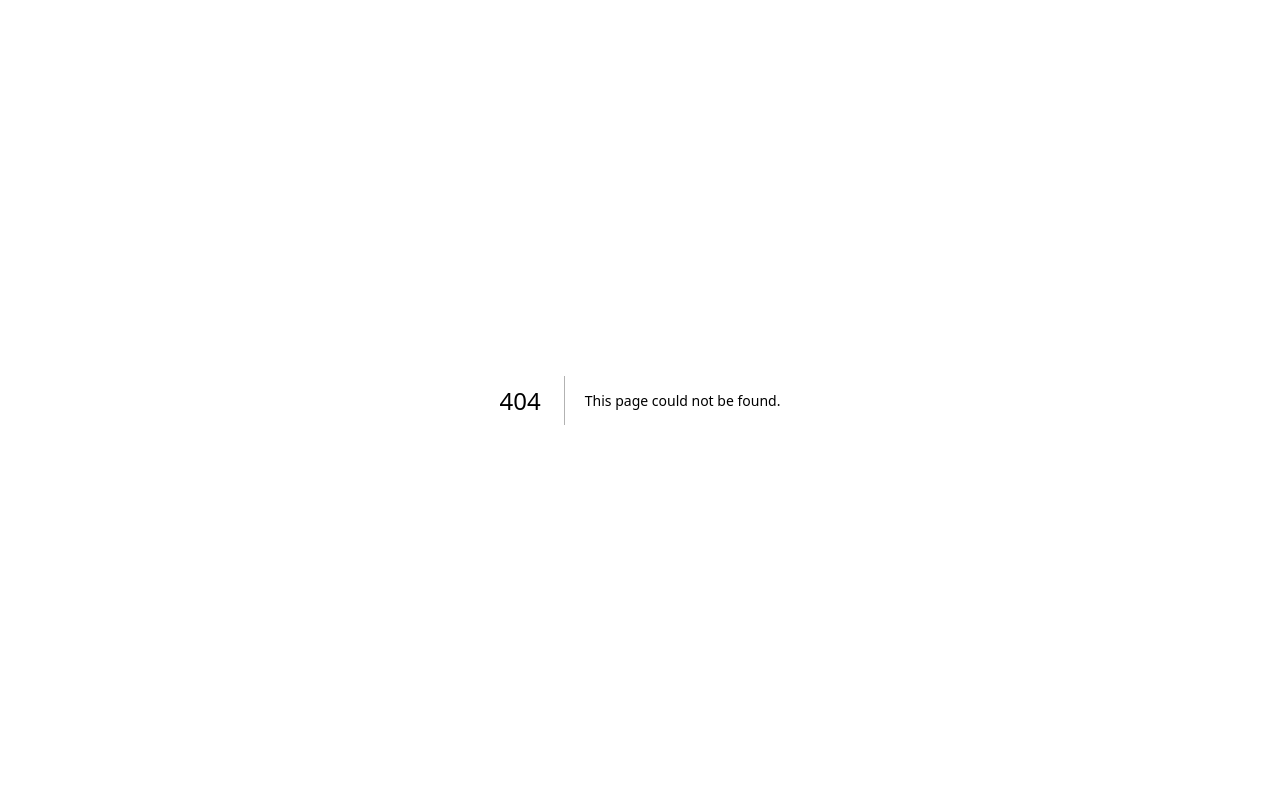
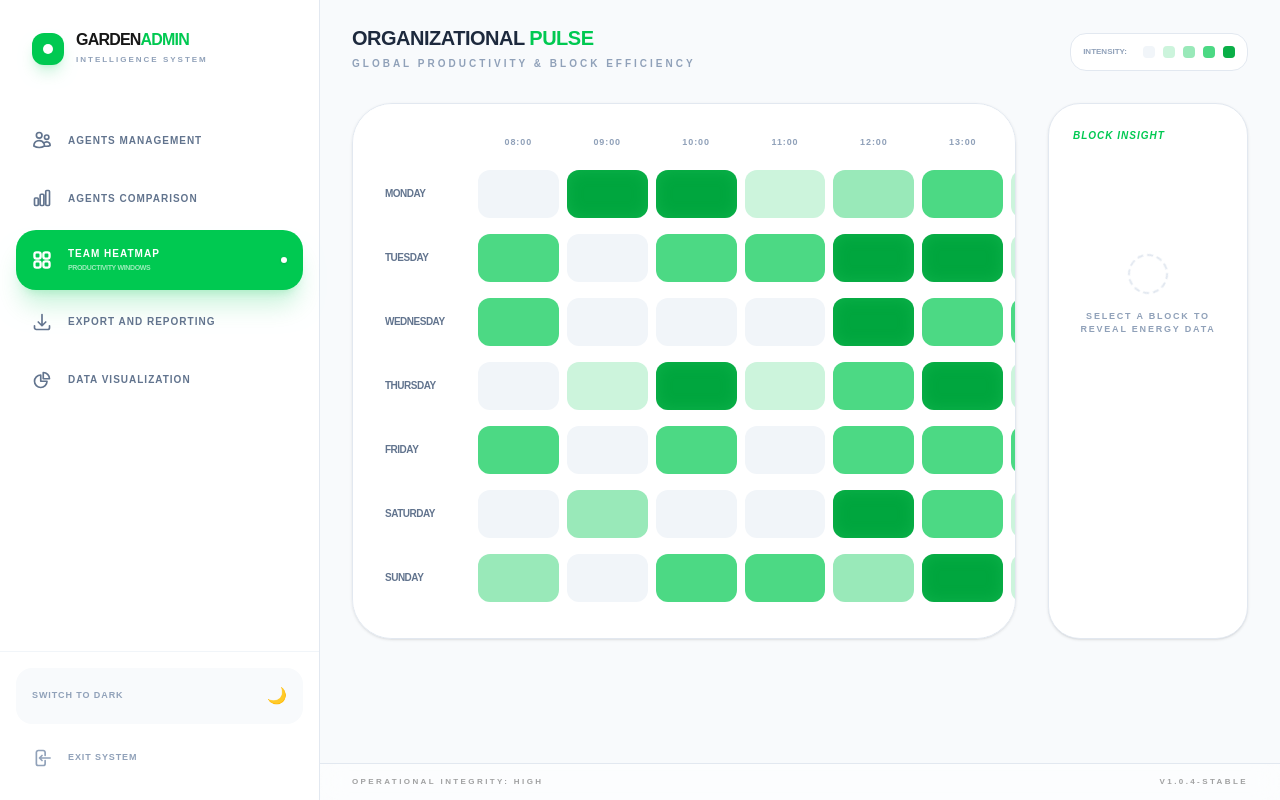
Before and after one commit to jorgezerpa/garden, a Next.js app: page /manager/team-heatmap in a window 1280 px wide. Before the commit this address had no page. Built offline with nearby package versions, Linux system fonts and the light colour scheme.

Commit message:
add team heatmap section

```diff
--- /dev/null
+++ b/app/manager/(dashboard)/team-heatmap/page.tsx
@@ -0,0 +1,170 @@
+'use client'
+import React, { useState } from 'react';
+
+// Mock Data: 7 Days x 8 Time Blocks (08:00 - 16:00)
+const days = ['Monday', 'Tuesday', 'Wednesday', 'Thursday', 'Friday', 'Saturday', 'Sunday'];
+const timeBlocks = [
+  '08:00', '09:00', '10:00', '11:00', '12:00', '13:00', '14:00', '15:00'
+];
+
+// Generate Team Performance Intensity (0-100)
+const generateHeatmapData = () => {
+  return days.map(day => ({
+    day,
+    blocks: timeBlocks.map(time => ({
+      time,
+      intensity: Math.floor(Math.random() * 100),
+      topAgent: "Sarah Chen",
+      avgSeeds: Math.floor(Math.random() * 40) + 10,
+    }))
+  }));
+};
+
+const heatmapData = generateHeatmapData();
+
+export default function TeamHeatmap() {
+  const [selectedBlock, setSelectedBlock] = useState<any>(null);
+
+  const getIntensityColor = (val: number) => {
+    if (val > 80) return 'bg-green-600 shadow-[inset_0_0_15px_rgba(34,197,94,0.4)]';
+    if (val > 60) return 'bg-green-500/70';
+    if (val > 40) return 'bg-green-500/40';
+    if (val > 20) return 'bg-green-500/20';
+    return 'bg-slate-100 dark:bg-white/5';
+  };
+
+  return (
+    <div className="space-y-8 animate-in fade-in duration-700">
+
+      {/* Header */}
+      <div className="flex flex-col md:flex-row justify-between items-end gap-4">
+        <div>
+          <h2 className="text-xl font-black uppercase tracking-tight text-slate-800 dark:text-white">
+            Organizational <span className="text-green-500">Pulse</span>
+          </h2>
+          <p className="text-[10px] font-bold text-slate-400 uppercase tracking-[0.3em] mt-1">
+            Global Productivity & Block Efficiency
+          </p>
+        </div>
+
+        <div className="flex items-center gap-2 bg-white dark:bg-[#1e2330] p-3 rounded-2xl border border-slate-200 dark:border-white/10">
+          <span className="text-[8px] font-black uppercase text-slate-400 mr-2">Intensity:</span>
+          {[20, 40, 60, 80, 100].map(v => (
+            <div key={v} className={`w-3 h-3 rounded-sm ${getIntensityColor(v)}`} />
+          ))}
+        </div>
+      </div>
+
+      <div className="grid grid-cols-1 xl:grid-cols-4 gap-8">
+
+        {/* The Grid Container */}
+        <div className="xl:col-span-3 bg-white dark:bg-[#1e2330] p-8 rounded-[2.5rem] border border-slate-200 dark:border-white/10 shadow-sm overflow-x-auto">
+          <div className="min-w-[800px]">
+            {/* Time Labels */}
+            <div className="grid grid-cols-9 mb-4">
+              <div /> {/* Spacer for day labels */}
+              {timeBlocks.map(time => (
+                <div key={time} className="text-[9px] font-black text-slate-400 uppercase text-center tracking-widest">
+                  {time}
+                </div>
+              ))}
+            </div>
+
+            {/* Heatmap Rows */}
+            <div className="space-y-2">
+              {heatmapData.map((row) => (
+                <div key={row.day} className="grid grid-cols-9 items-center group">
+                  <div className="text-[10px] font-black text-slate-500 dark:text-slate-400 uppercase tracking-tighter">
+                    {row.day}
+                  </div>
+                  {row.blocks.map((block, idx) => (
+                    <button
+                      key={idx}
+                      onMouseEnter={() => setSelectedBlock({ ...block, day: row.day })}
+                      className={`h-12 m-1 rounded-xl transition-all duration-300 hover:scale-105 hover:z-10 ${getIntensityColor(block.intensity)}`}
+                    />
+                  ))}
+                </div>
+              ))}
+            </div>
+          </div>
+        </div>
+
+{/* Intelligence Sidebar */}
+<div className="xl:col-span-1 space-y-6">
+  <div className="bg-white dark:bg-[#1e2330] p-6 rounded-[2rem] border border-slate-200 dark:border-white/10 shadow-sm h-full">
+    <h3 className="text-[10px] font-black uppercase tracking-widest text-green-500 mb-6 italic">Block Insight</h3>
+
+    {selectedBlock ? (
+      <div className="space-y-5 animate-in slide-in-from-right-4 duration-300">
+        <div>
+          <span className="text-[8px] font-black text-slate-400 uppercase block">Selected Window</span>
+          <p className="text-sm font-black dark:text-white">{selectedBlock.day} @ {selectedBlock.time}</p>
+        </div>
+
+        {/* Top Performer Card */}
+        <div className="p-4 bg-slate-50 dark:bg-black/20 rounded-2xl border border-slate-100 dark:border-white/5">
+          <span className="text-[8px] font-black text-green-500 uppercase block mb-1">Top Performer</span>
+          <div className="flex items-center gap-2">
+            <div className="w-2 h-2 rounded-full bg-green-500 animate-pulse" />
+            <p className="text-xs font-black dark:text-white">{selectedBlock.topAgent}</p>
+          </div>
+        </div>
+
+        {/* Performance Grid */}
+        <div className="grid grid-cols-2 gap-3">
+          <div className="p-3 bg-slate-50 dark:bg-black/10 rounded-xl border border-slate-100 dark:border-white/5">
+            <span className="text-[8px] font-black text-slate-400 uppercase block mb-1">Avg Seeds</span>
+            <p className="text-sm font-black dark:text-white">{selectedBlock.avgSeeds}</p>
+          </div>
+          <div className="p-3 bg-slate-50 dark:bg-black/10 rounded-xl border border-slate-100 dark:border-white/5">
+            <span className="text-[8px] font-black text-slate-400 uppercase block mb-1">Intensity</span>
+            <p className="text-sm font-black text-green-500">{selectedBlock.intensity}%</p>
+          </div>
+          <div className="p-3 bg-slate-50 dark:bg-black/10 rounded-xl border border-slate-100 dark:border-white/5">
+            <span className="text-[8px] font-black text-slate-400 uppercase block mb-1">Avg Call Time</span>
+            <p className="text-sm font-black dark:text-white">4m 12s</p>
+          </div>
+          <div className="p-3 bg-slate-50 dark:bg-black/10 rounded-xl border border-slate-100 dark:border-white/5">
+            <span className="text-[8px] font-black text-slate-400 uppercase block mb-1">Avg Sales</span>
+            <p className="text-sm font-black dark:text-white">2.4</p>
+          </div>
+        </div>
+
+        {/* Behavioral Metrics */}
+        <div className="space-y-3 pt-2">
+          <div className="flex justify-between items-center border-b border-slate-100 dark:border-white/5 pb-2">
+            <span className="text-[8px] font-black text-slate-400 uppercase tracking-widest">Conv. Rate</span>
+            <span className="text-[10px] font-black text-green-500">12.4%</span>
+          </div>
+          <div className="flex justify-between items-center border-b border-slate-100 dark:border-white/5 pb-2">
+            <span className="text-[8px] font-black text-slate-400 uppercase tracking-widest">Long Call Ratio</span>
+            <span className="text-[10px] font-black dark:text-slate-200">42.8%</span>
+          </div>
+          <div className="flex justify-between items-center border-b border-slate-100 dark:border-white/5 pb-2">
+            <span className="text-[8px] font-black text-slate-400 uppercase tracking-widest">Drop-off Rate</span>
+            <span className="text-[10px] font-black text-red-500">5.2%</span>
+          </div>
+        </div>
+
+        {/* Dynamic AI Observation */}
+        <div className="pt-4">
+           <div className="p-3 rounded-xl bg-green-500/5 border border-green-500/10">
+             <p className="text-[9px] font-bold text-slate-500 dark:text-slate-400 leading-relaxed uppercase">
+               <span className="text-green-500 font-black">Admin Note:</span> This block shows peak efficiency. Suggest increasing outbound volume by 15% to capitalize on collective momentum.
+             </p>
+           </div>
+        </div>
+      </div>
+    ) : (
+      <div className="flex flex-col items-center justify-center h-64 text-center">
+        <div className="w-10 h-10 rounded-full border-2 border-dashed border-slate-200 dark:border-white/10 mb-4 animate-[spin_3s_linear_infinite]" />
+        <p className="text-[9px] font-black text-slate-400 uppercase tracking-[0.2em]">Select a block to<br/>reveal energy data</p>
+      </div>
+    )}
+  </div>
+</div>
+      </div>
+    </div>
+  );
+}
```
